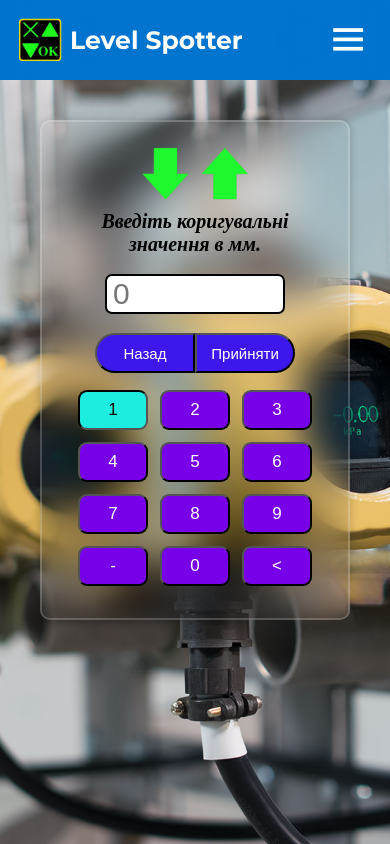
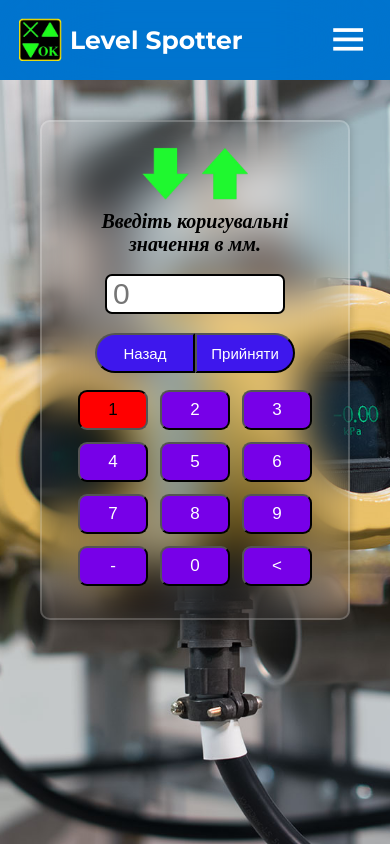
Before and after one commit to AndreyPetrov0/Django-LevelSpotter, a Django app: template spotter/templates/spotter/index_1.html in a window 390 px wide, while the restyled element is pressed. Run offline with Django 4.2, Linux system fonts and the light colour scheme; the template is opened without the code that fills it, so the values that code supplies are empty.

Commit message:
Update style_1.css

```diff
--- a/spotter/static/spotter/css/style_1.css
+++ b/spotter/static/spotter/css/style_1.css
@@ -147,4 +147,8 @@
     .btn-back {
         cursor: auto;
     }
+
+    .btn_num:active {
+        background-color: red;
+    }
 }
```
